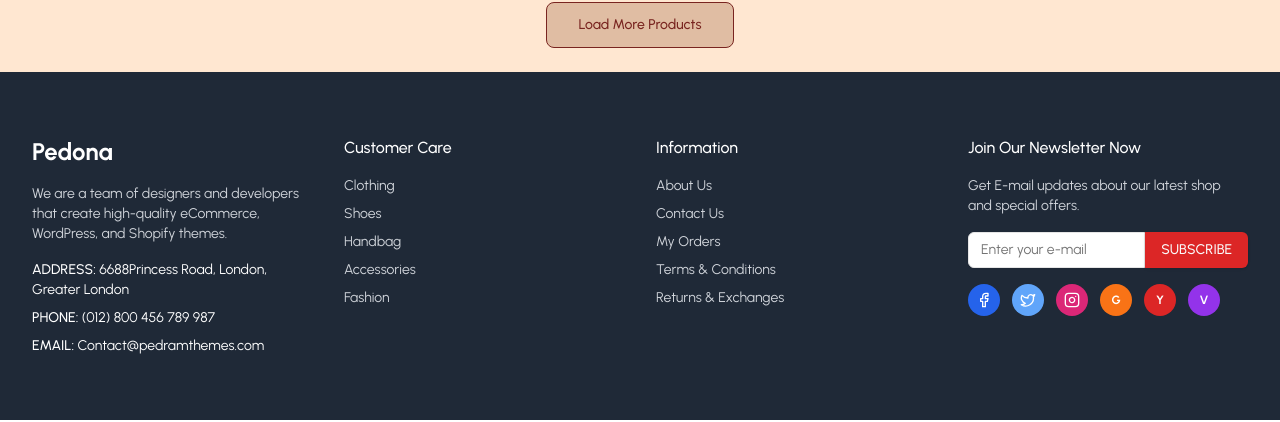
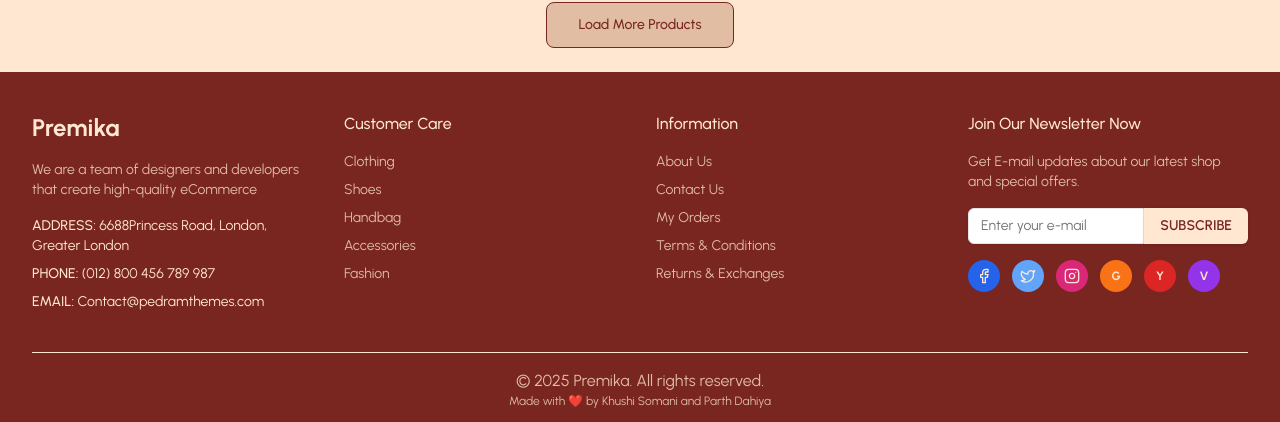
Before and after one commit to premika-store/premika-frontend, a Next.js app: page /products in a window 1280 px wide. Shown: the part 1342-1764 px from the top of the page. Built offline with nearby package versions, Linux system fonts and the light colour scheme.

Commit message:
Footer CSS updated

```diff
--- a/components/footer.tsx
+++ b/components/footer.tsx
@@ -1,35 +1,38 @@
-import Link from "next/link"
-import { Button } from "@/components/ui/button"
-import { Instagram, Facebook, Twitter } from "lucide-react"
-import { Input } from "./ui/input"
+import Link from "next/link";
+import { Button } from "@/components/ui/button";
+import { Instagram, Facebook, Twitter } from "lucide-react";
+import { Input } from "./ui/input";
 
 export function Footer() {
   return (
-    <footer className="bg-gray-800 text-white">
-        <div className="max-w-7xl mx-auto px-4 sm:px-6 lg:px-8 py-16">
+    <footer className="bg-foreground text-background">
+      <div className="max-w-7xl mx-auto px-4 sm:px-6 lg:px-8 py-10">
         <div className="grid grid-cols-1 md:grid-cols-4 gap-8">
           <div>
-              <h3 className="text-2xl font-bold mb-4">Pedona</h3>
-              <p className="text-gray-300 text-sm mb-4">
-                We are a team of designers and developers that create high-quality eCommerce, WordPress, and Shopify
-                themes.
+            <h3 className="text-2xl font-bold mb-4">Premika</h3>
+            <p className="text-[#E0BCA2] text-sm mb-4">
+              We are a team of designers and developers that create high-quality
+              eCommerce
             </p>
             <div className="space-y-2 text-sm">
               <p>
-                  <span className="font-medium">ADDRESS:</span> 6688Princess Road, London, Greater London
+                <span className="font-medium">ADDRESS:</span> 6688Princess Road,
+                London, Greater London
               </p>
               <p>
-                  <span className="font-medium">PHONE:</span> (012) 800 456 789 987
+                <span className="font-medium">PHONE:</span> (012) 800 456 789
+                987
               </p>
               <p>
-                  <span className="font-medium">EMAIL:</span> Contact@pedramthemes.com
+                <span className="font-medium">EMAIL:</span>{" "}
+                Contact@pedramthemes.com
               </p>
             </div>
           </div>
 
           <div>
             <h4 className="font-medium mb-4">Customer Care</h4>
-              <ul className="space-y-2 text-sm text-gray-300">
+            <ul className="space-y-2 text-sm text-[#E0BCA2]">
               <li>
                 <a href="#" className="hover:text-white">
                   Clothing
@@ -60,7 +63,7 @@ export function Footer() {
 
           <div>
             <h4 className="font-medium mb-4">Information</h4>
-              <ul className="space-y-2 text-sm text-gray-300">
+            <ul className="space-y-2 text-sm text-[#E0BCA2]">
               <li>
                 <a href="#" className="hover:text-white">
                   About Us
@@ -91,10 +94,18 @@ export function Footer() {
 
           <div>
             <h4 className="font-medium mb-4">Join Our Newsletter Now</h4>
-              <p className="text-gray-300 text-sm mb-4">Get E-mail updates about our latest shop and special offers.</p>
+            <p className="text-[#E0BCA2] text-sm mb-4">
+              Get E-mail updates about our latest shop and special offers.
+            </p>
             <div className="flex">
-                <Input type="email" placeholder="Enter your e-mail" className="rounded-r-none bg-white text-gray-900" />
-                <Button className="rounded-l-none bg-red-600 hover:bg-red-700">SUBSCRIBE</Button>
+              <Input
+                type="email"
+                placeholder="Enter your e-mail"
+                className="rounded-r-none bg-white text-gray-900"
+              />
+              <Button className="rounded-l-none bg-background hover:bg-[#E0BCA2] text-foreground  font-semibold">
+                SUBSCRIBE
+              </Button>
             </div>
             <div className="flex space-x-3 mt-4">
               <div className="w-8 h-8 bg-blue-600 rounded-full flex items-center justify-center">
@@ -119,6 +130,18 @@ export function Footer() {
           </div>
         </div>
       </div>
+
+      {/* Horizontal line and copyright */}
+      <div className="border-t border-background mx-4 sm:mx-6 lg:mx-8">
+        <div className="max-w-7xl mx-auto px-4 sm:px-6 lg:px-8 py-4">
+          <p className="text-center text-m text-[#E0BCA2]">
+            © 2025 Premika. All rights reserved.
+          </p>
+          <p className="text-center text-xs text-[#E0BCA2]">
+            Made with ❤️ by Khushi Somani and Parth Dahiya
+          </p>
+        </div>
+      </div>
     </footer>
-  )
+  );
 }
```
Lines whose indentation alone changed are shown as unchanged.
